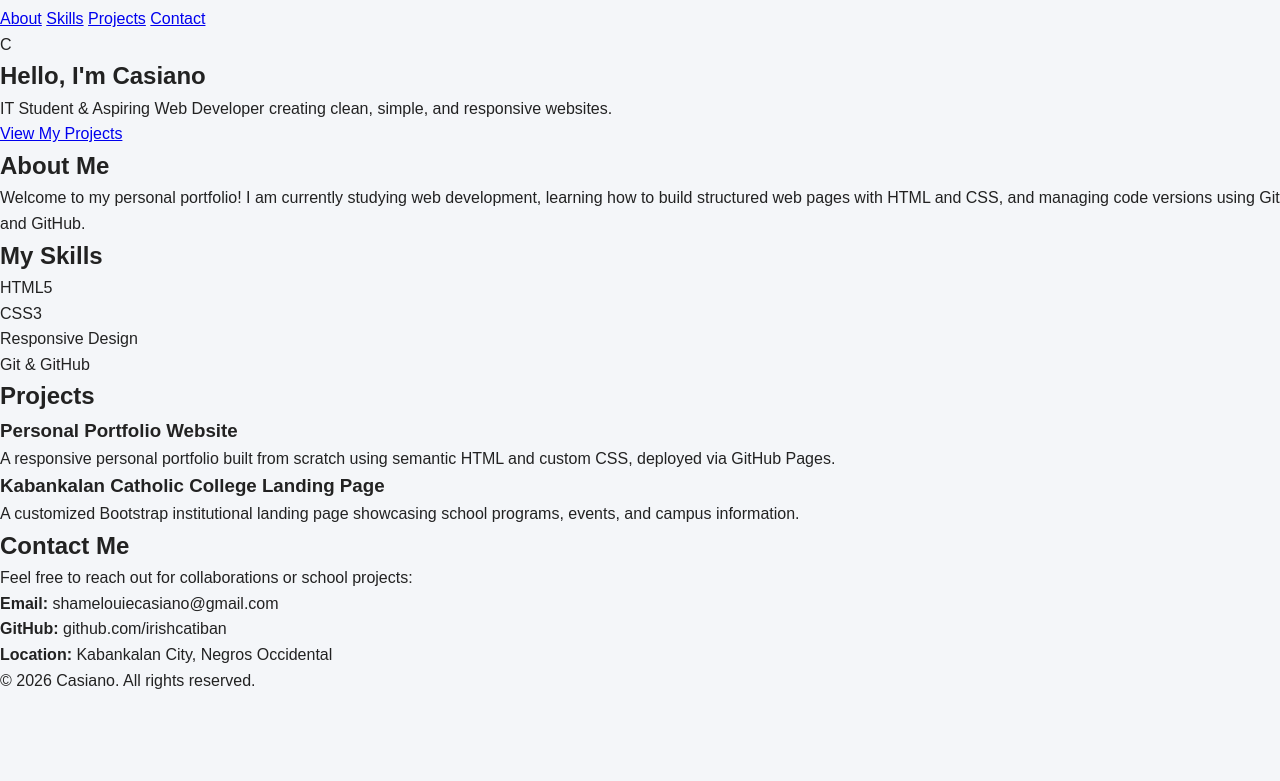
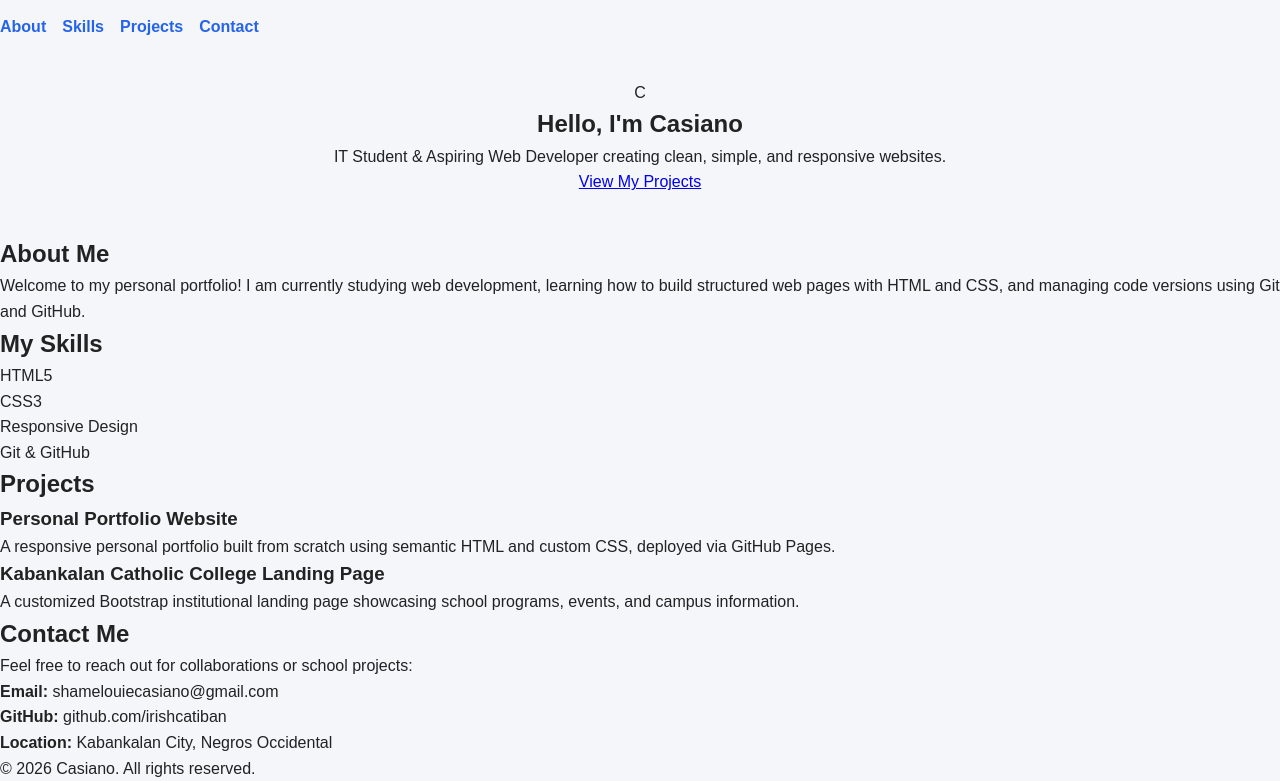
Before and after one commit to irishcatiban/casiano-project-1, a plain HTML site: page index.html in a window 1280 px wide. Shown: the part 45-826 px from the top of the page. Before the commit the page ends 800 px from the top, so only its background shows below. Drawn offline with Linux system fonts and the light colour scheme.

Commit message:
Add navigation and hero section styles

```diff
--- a/styles/style.css
+++ b/styles/style.css
@@ -10,3 +10,20 @@ body {
   background-color: #f4f6f9;
   color: #222;
 }
+nav {
+  display: flex;
+  gap: 16px;
+  flex-wrap: wrap;
+  margin-top: 8px;
+}
+
+nav a {
+  text-decoration: none;
+  color: #2563eb;
+  font-weight: 600;
+}
+
+#hero {
+  text-align: center;
+  padding: 40px 20px;
+}
```
